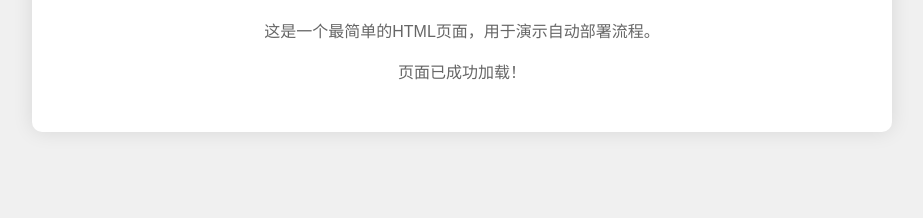
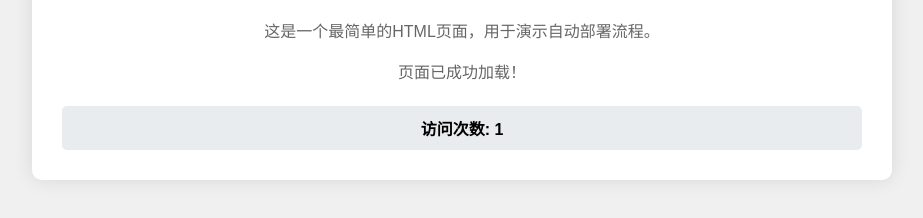
Before and after one commit to WaHaiLong/odp, a website: page index.html in a window 1280 px wide. Shown: the part 150-368 px from the top of the page, without its empty margins (178-1101 px from the left). Drawn offline with Linux system fonts and the light colour scheme.

Commit message:
Add visit counter functionality with Google Analytics and local storage counter

```diff
--- a/index.html
+++ b/index.html
@@ -27,7 +27,41 @@
             color: #666;
             line-height: 1.6;
         }
+        .counter {
+            margin-top: 20px;
+            padding: 10px;
+            background-color: #e9ecef;
+            border-radius: 5px;
+            font-weight: bold;
+        }
     </style>
+    <!-- Google Analytics -->
+    <script async src="https://www.googletagmanager.com/gtag/js?id=GA_MEASUREMENT_ID"></script>
+    <script>
+        window.dataLayer = window.dataLayer || [];
+        function gtag(){dataLayer.push(arguments);}
+        gtag('js', new Date());
+        gtag('config', 'GA_MEASUREMENT_ID');
+
+        // 简单访问计数器
+        document.addEventListener('DOMContentLoaded', function() {
+            // 从localStorage获取访问次数
+            let visitCount = localStorage.getItem('visitCount');
+
+            if (visitCount === null) {
+                visitCount = 0;
+            }
+
+            visitCount++;
+            localStorage.setItem('visitCount', visitCount);
+
+            // 显示访问次数
+            const counterElement = document.createElement('div');
+            counterElement.className = 'counter';
+            counterElement.innerHTML = `访问次数: ${visitCount}`;
+            document.querySelector('.container').appendChild(counterElement);
+        });
+    </script>
 </head>
 <body>
     <div class="container">
```
Also changed, not shown: test/test.js (+8 -0 lines), README.md.
